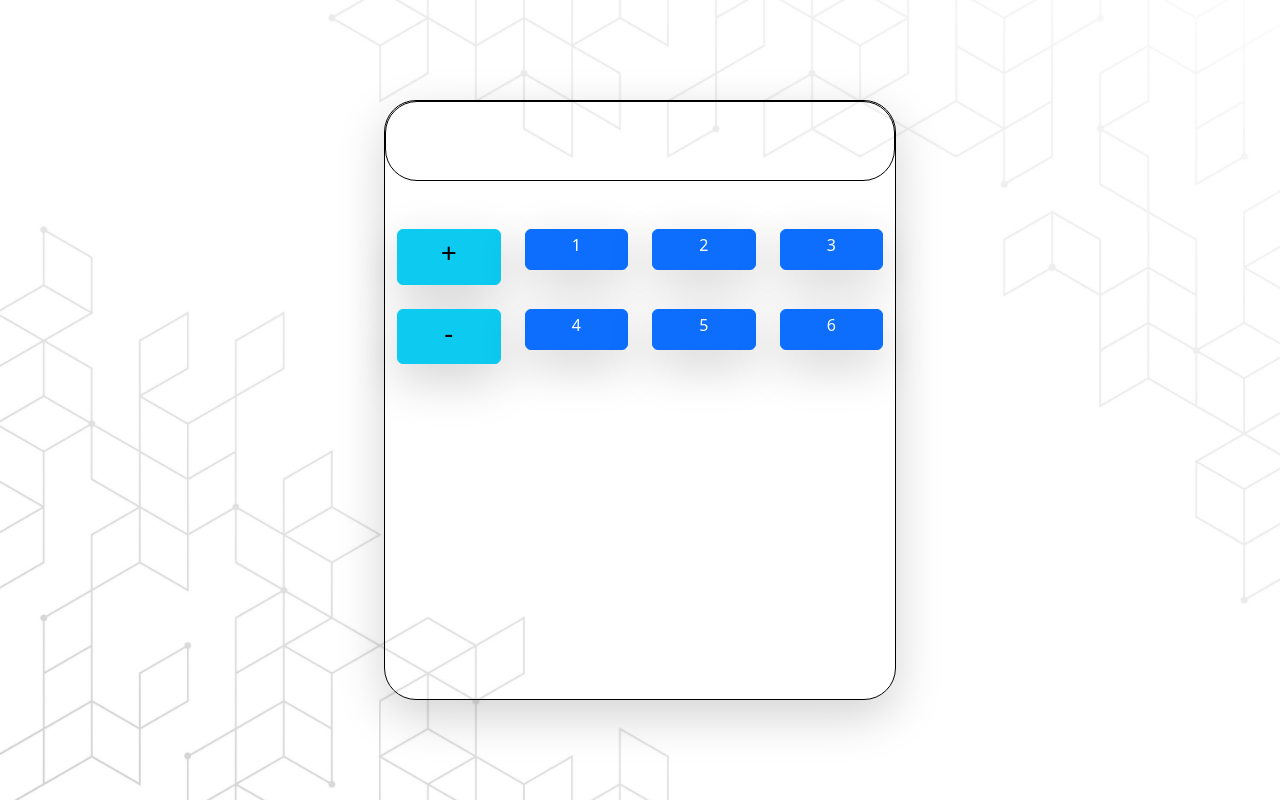
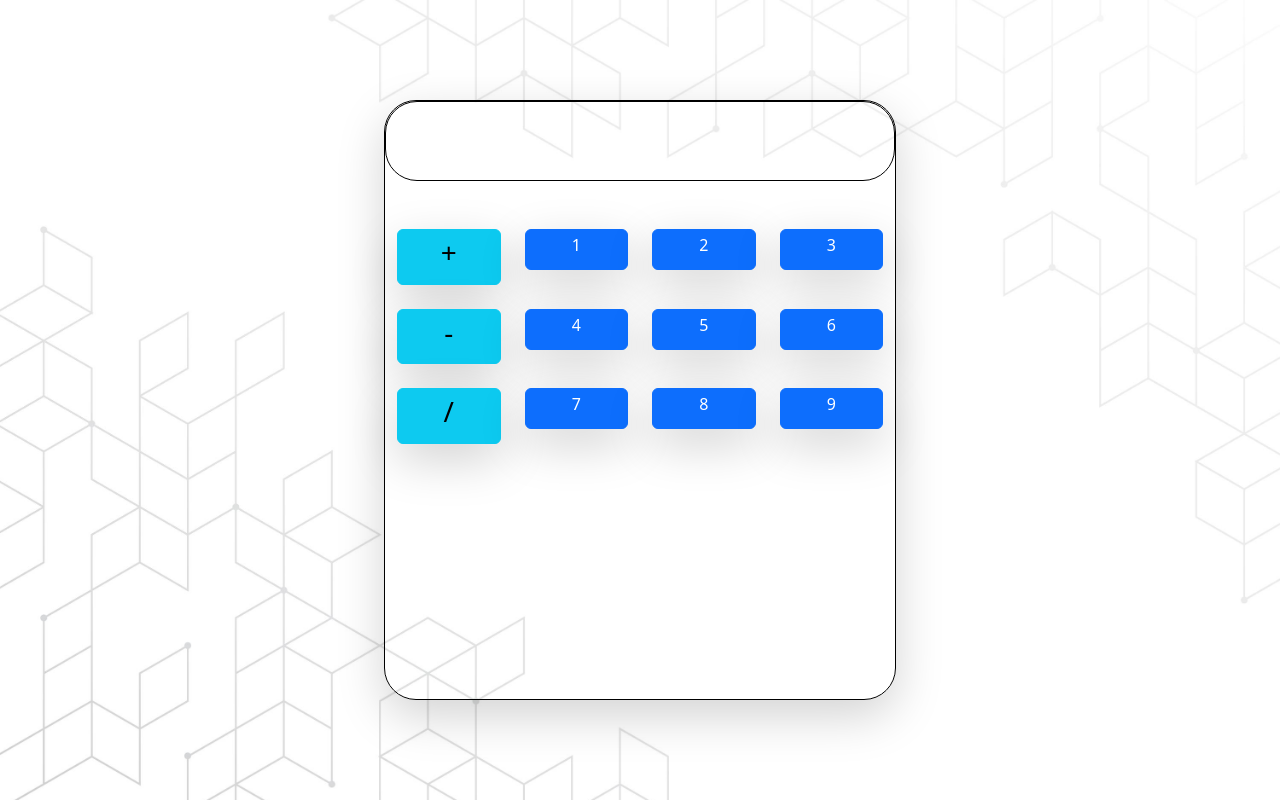
Before and after one commit to savindaJ/JS-Calculator, a website: page index.html in a window 1280 px wide. Drawn offline with Linux system fonts and the light colour scheme; files whose address does not match are found by name.

Commit message:
add row buttons

```diff
--- a/index.html
+++ b/index.html
@@ -57,7 +57,19 @@
             </div>
 
             <div class="row align-items-start mt-4">
+                <div class="col">
+                    <button id="division" class="btn btn-info w-100 shadow-lg"><h3>/</h3></button>
+                </div>
+                <div class="col">
+                    <button class="btn btn-primary w-100 shadow-lg num"><h6>7</h6></button>
+                </div>
+                <div class="col">
+                    <button class="btn btn-primary w-100 shadow-lg num"><h6>8</h6></button>
+                </div>
 
+                <div class="col">
+                    <button class="btn btn-primary w-100 shadow-lg num"><h6>9</h6></button>
+                </div>
             </div>
 
         </section>
```
